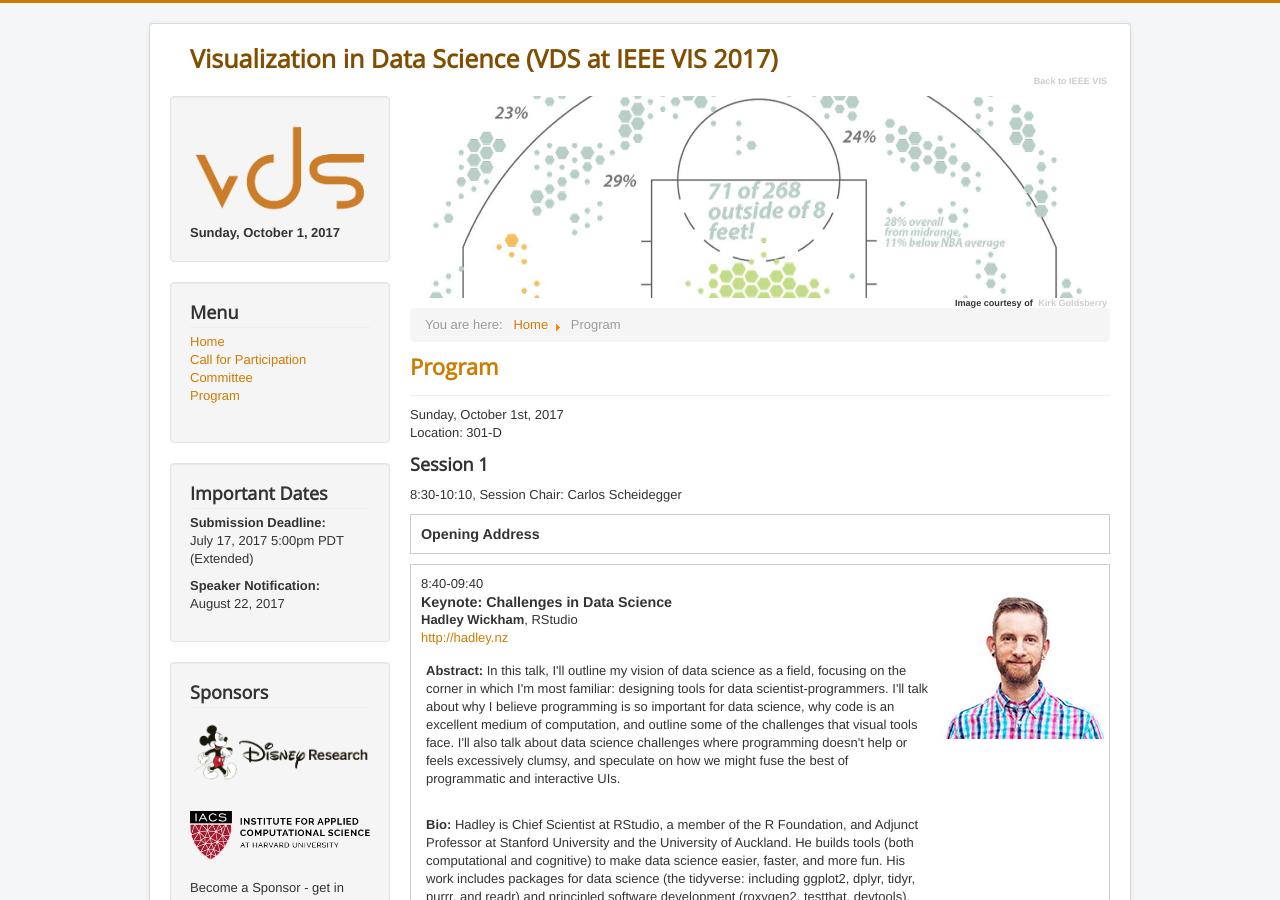
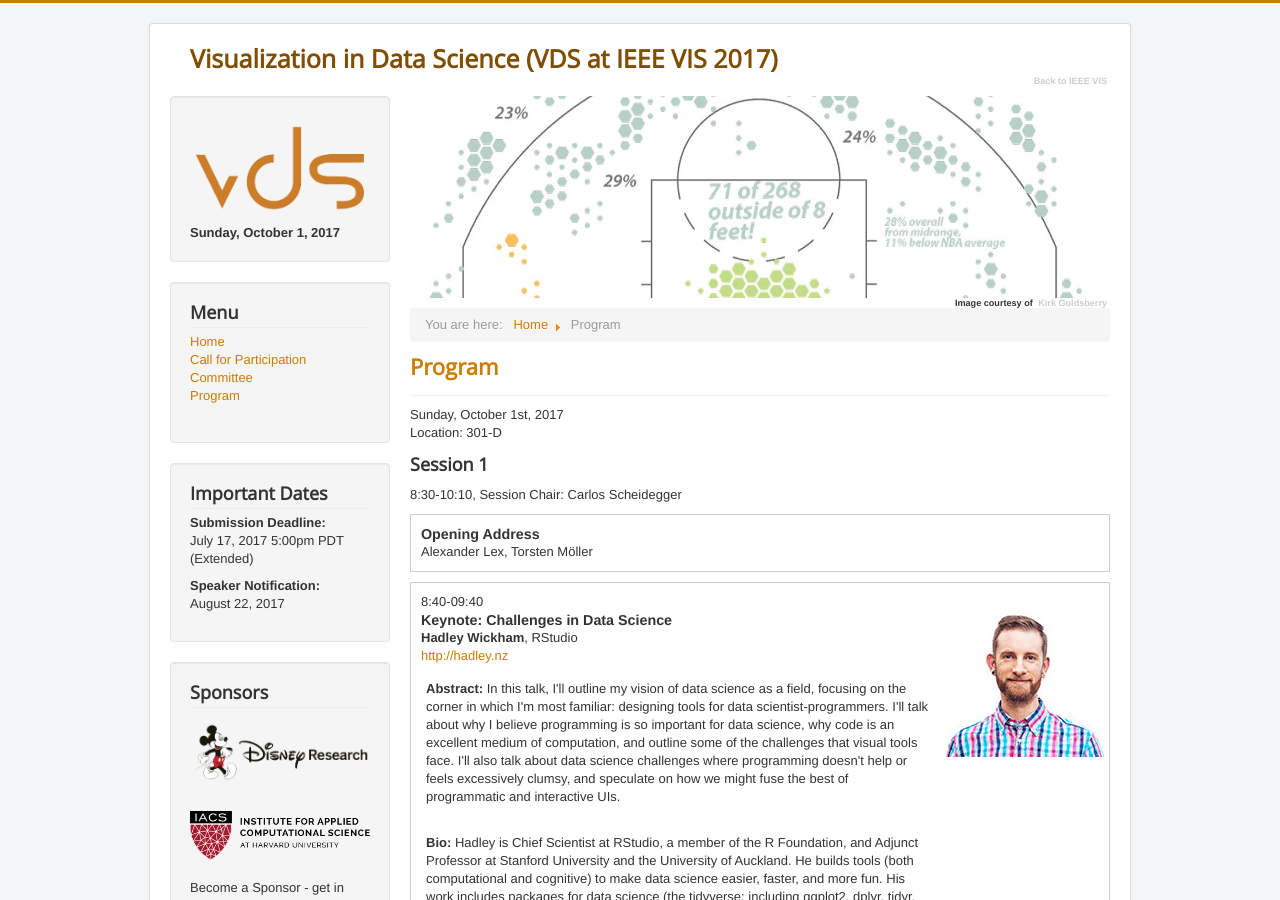
Before and after one commit to visualdatascience/2017, a Jekyll site: the page built from program.md, in a window 1280 px wide and 900 px high. Built offline with Jekyll 4.4.1, drawn with Linux system fonts in a browser that asks for light colours; some of the changed text lies outside the part shown.

Commit message:
more details for program

```diff
--- a/_layouts/program.html
+++ b/_layouts/program.html
@@ -64,7 +64,7 @@ We're happy to announce our keynote speakers. The rest of the program will be an
 <span class="time">8:30-10:10, Session Chair: Carlos Scheidegger </span>
 
 <div class="talk">
-    <div class="ttitle">Opening Address</div>
+    <div class="ttitle">Opening Address</div> <span class="time">Alexander Lex, Torsten Möller</span>
 </div>
 
 {% include invited_talk.html time="8:40-09:40" key="wickham" %}
@@ -110,4 +110,5 @@ We're happy to announce our keynote speakers. The rest of the program will be an
 
 <div class="talk">
     <div class="ttitle">Closing</div>
+    <span class="time">Alexander Lex, Torsten Möller</span>
 </div>
```
